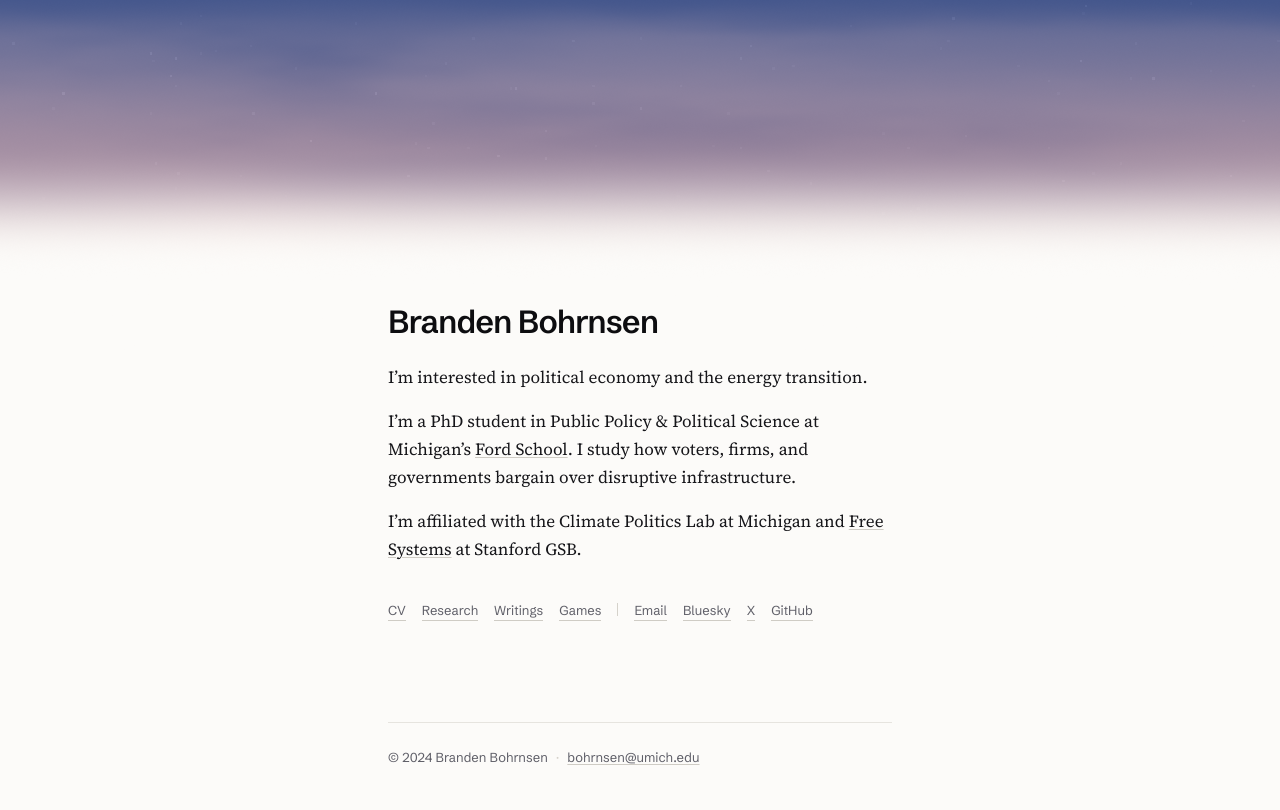
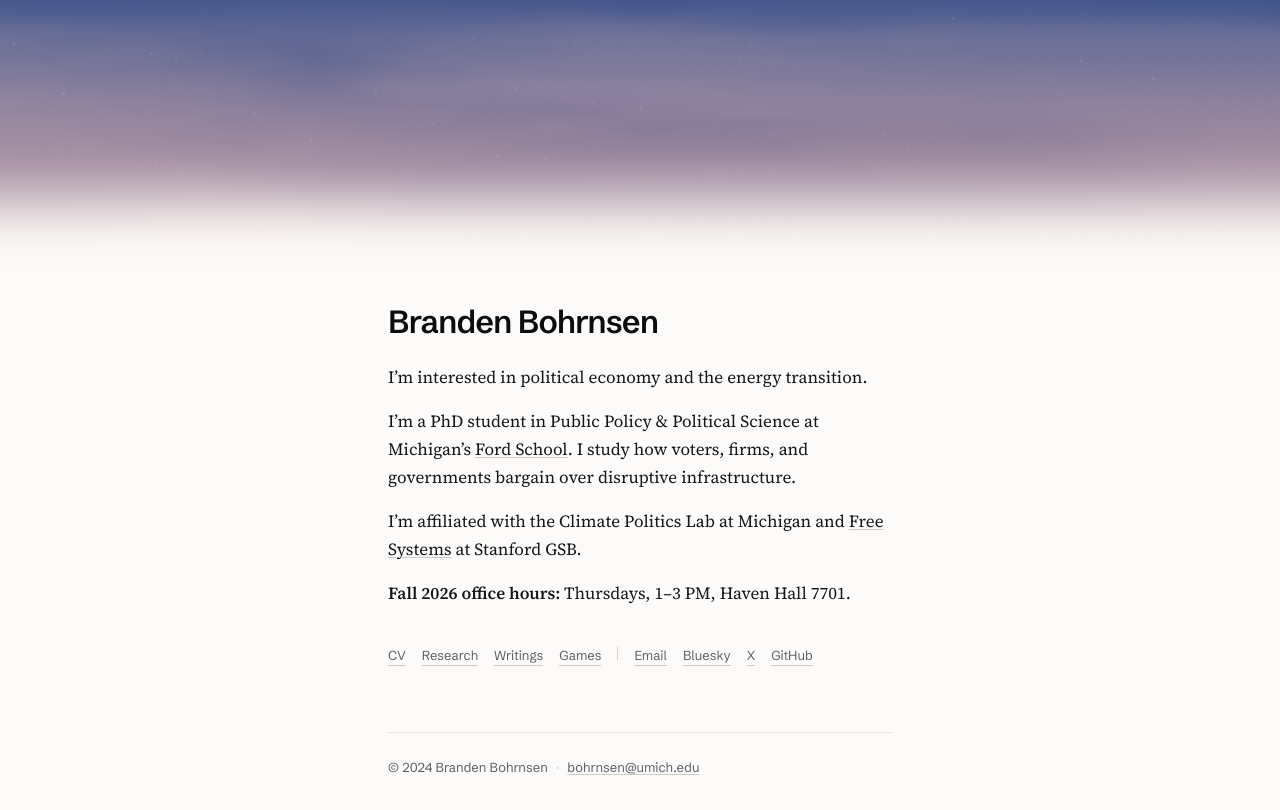
Before and after one commit to eigenstuffs/Website, a SvelteKit app: page / in a window 1280 px wide. Built offline with nearby package versions, Linux system fonts and the light colour scheme.

Commit message:
Add Fall 2026 office hours

```diff
--- a/src/routes/+page.svelte
+++ b/src/routes/+page.svelte
@@ -36,6 +36,7 @@
 				>Free Systems</a
 			> at Stanford GSB.
 		</p>
+		<p><strong>Fall 2026 office hours:</strong> Thursdays, 1–3 PM, Haven Hall 7701.</p>
 	</div>
 
 	<nav class="home-links" aria-label="Site and social links">
```
